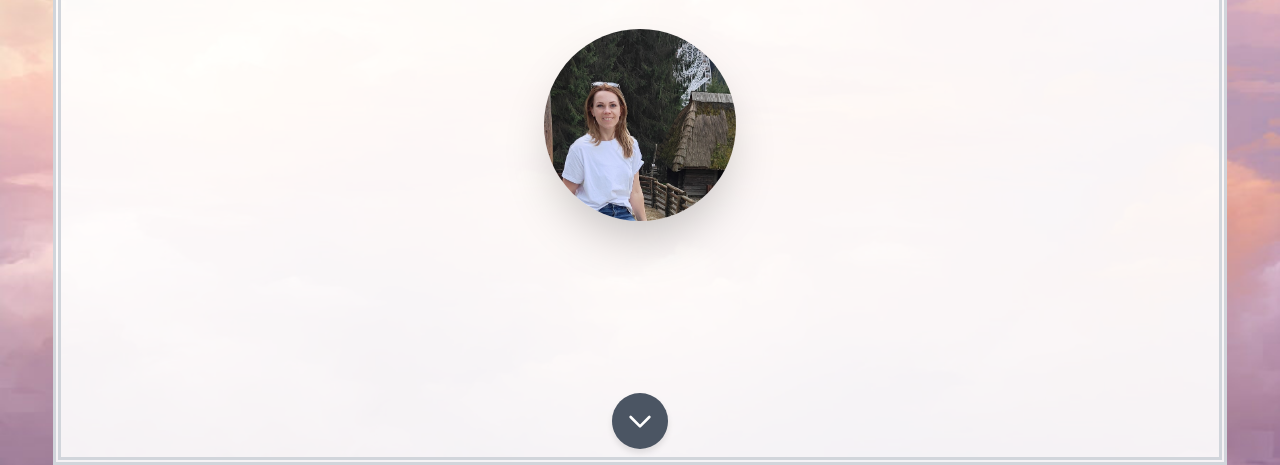
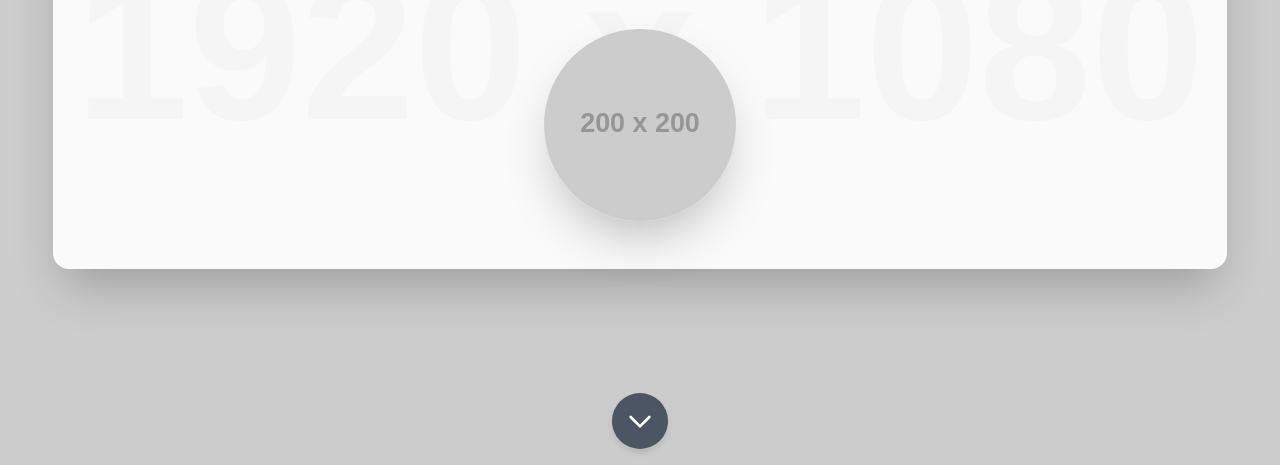
Before and after one commit to 91cossack-del/lili-birthday, a plain HTML site: page index.html in a window 1280 px wide. Shown: the part 335-800 px from the top of the page. Drawn offline with nearby package versions, Linux system fonts and the light colour scheme; placeholder pictures from the web are drawn by us; a web font is replaced by a local one.

Commit message:
Uploaded files

```diff
--- a/index.html
+++ b/index.html
@@ -12,21 +12,13 @@
     <!-- Підключення Google Fonts: Cinzel Decorative, Crimson Text, Open Sans, Playfair Display, Roboto -->
     <link href="https://fonts.googleapis.com/css2?family=Cinzel+Decorative:wght@900&family=Crimson+Text:ital,wght@0,400;0,600;0,700;1,400;1,600;1,700;1,900&family=Open+Sans:ital,wght@0,300..800;1,300..800&family=Playfair+Display:ital,wght@0,400..900;1,400..900&family=Roboto:ital,wght@0,100;0,300;0,400;0,500;0,700;0,900;1,100;1,300;1,400;1,500;1,700;1,900&display=swap" rel="stylesheet">
 
-    <!-- Підключення Tone.js для генерації звукового супроводу або завантаження аудіофайлів -->
+    <!-- Підключення Tone.js для завантаження аудіофайлів -->
     <script src="https://unpkg.com/tone@14.9.11/build/Tone.js"></script>
 
     <!-- Налаштування CSS для унікальних ефектів -->
     <style>
         /* Встановлення основних шрифтів */
         body { font-family: 'Open Sans', 'Roboto', sans-serif; }
-
-        /* Стилі для Page 1: Подвійне світло-сіре обрамлення */
-        .page-frame {
-            border: 8px double #D1D5DB; /* light gray (світло-сірий) */
-            box-sizing: border-box;
-            width: 100%;
-            height: 100%;
-        }
 
         /* Стилі для Page 3: Анімація тексту (пульсація) */
         @keyframes pulse-fade {
@@ -102,9 +94,10 @@
         let particleInterval;
         let animationTimeout;
 
-        // ЗМІНЕНО: Використовуємо Tone.Player для завантаження зовнішніх аудіофайлів
         let signalPlayer, celebrationPlayer;
-        let isMusic2Playing = false; // Використовується для контролю зациклення святкового треку
+        let isMusic2Playing = false;
+        let isSignalPlaying = false; // ЗМІНА: Прапорець для запобігання постійному перезапуску звуку
+
 
         // =========================================================
         // МАРКЕРИ ДЛЯ АКТИВІВ (ПОСИЛАННЯ НА ЗОБРАЖЕННЯ, ВІДЕО ТА АУДІО)
@@ -112,18 +105,17 @@
         // =========================================================
         const assets = {
             // --- ЗОБРАЖЕННЯ ТА ВІДЕО ---
-            img1: './img1.jpg', // Фон Сторінки 1
-            img2: './img2.jpg', // Центральне зображення Сторінки 1
-            img3: './img3.jpg', // Фон Сторінки 2 (Таймер)
-            img4: './img4.jpg', // Фон Сторінки 3 (Вітання)
-            video1: './video1.mp4', // Відео на Сторінці 4
+            img1: 'https://placehold.co/1920x1080/E0F2F1/14B8A6?text=ФОН-1', // Фон Сторінки 1
+            img2: 'https://placehold.co/200x200/F59E0B/FFFFFF?text=ЗОБРАЖЕННЯ-2', // Центральне зображення Сторінки 1
+            img3: 'https://placehold.co/1920x1080/FCE7F6/EC4899?text=ФОН-2', // Фон Сторінки 2 (Таймер)
+            img4: 'https://placehold.co/1920x1080/D1FAE5/059669?text=ФОН-3', // Фон Сторінки 3 (Вітання)
 
-            // --- АУДІО ТРЕКИ (ПОТРІБНО ЗМІНИТИ) ---
-            // 1. Аудіо для сигналу таймера (Сторінка 2). Повинен бути короткий файл (.mp3, .wav).
-            signalAudio: './music1.mp3',
+            // ЗМІНА: Використання формату прямого завантаження з Google Drive
+            video1: 'https://drive.google.com/uc?export=download&id={https://drive.google.com/file/d/1HNfPR-QG88B5zwIe2YUCFhJKwy1AfbmJ/view}',
 
-            // 2. Аудіо для святкової музики (Сторінка 3). Повинен бути довгий, зациклений трек.
-            celebrationAudio: './music2.mp3',
+            // --- АУДІО ТРЕКИ ---
+            signalAudio: 'ВАШ_URL_ДЛЯ_СИГНАЛЬНОГО_АУДІО.mp3',
+            celebrationAudio: 'ВАШ_URL_ДЛЯ_СВЯТКОВОЇ_МУЗИКИ.mp3',
         };
         // =========================================================
 
@@ -134,8 +126,6 @@
         async function initAudio() {
             // Важливо: запускаємо аудіоконтекст лише після взаємодії з користувачем
             await Tone.start();
-
-            // Ініціалізація плеєрів Tone.Player, які завантажують файли з URL:
 
             // 1. Плеєр для Сигналу (короткий звук, не зациклений)
             signalPlayer = new Tone.Player({
@@ -157,9 +147,15 @@
         }
 
         function playMusic1() {
+            // ЗМІНА: Запобігаємо постійному перезапуску. Відтворюємо лише 1 раз.
+            if (isSignalPlaying) return;
+
             if (signalPlayer && Tone.context.state === 'running' && signalPlayer.loaded) {
                 // Відтворення короткого звукового файлу з початку
                 signalPlayer.start(Tone.now(), 0);
+                isSignalPlaying = true; // Встановлюємо прапорець, що сигнал вже пролунав
+            } else if (!signalPlayer.loaded) {
+                console.warn("Попередження: Сигнальний аудіофайл ще не завантажено або URL-адреса недійсна.");
             }
         }
 
@@ -184,6 +180,7 @@
                 celebrationPlayer.dispose();
             }
             isMusic2Playing = false;
+            isSignalPlaying = false; // ЗМІНА: Скидаємо прапорець
             initAudio(); // Ініціалізувати для наступного використання
         }
 
@@ -240,7 +237,7 @@
                 // За 10 секунд до 12:00
                 page2.style.backgroundColor = '#FFFDD0'; // Кремовий фон
                 timerEl.classList.add('timer-blinking');
-                playMusic1(); // Звуковий супровід (тепер ваш аудіофайл)
+                playMusic1(); // ЗМІНА: Тепер викликається лише 1 раз завдяки прапорцю isSignalPlaying
             } else if (totalSeconds <= 0) {
                 // О 12:00 - Перехід на сторінку 3
                 clearInterval(timerInterval);
@@ -250,6 +247,7 @@
                 // Нормальний стан
                 page2.style.backgroundColor = 'transparent';
                 timerEl.classList.remove('timer-blinking');
+                isSignalPlaying = false; // ЗМІНА: Скидаємо прапорець, якщо таймер більше 10 секунд
             }
         }
 
@@ -386,7 +384,10 @@
 
             // Базовий адаптивний стиль для усіх сторінок
             const baseClasses = "flex flex-col items-center justify-center h-full w-full bg-cover bg-center transition-colors duration-500 relative";
-            const frameClass = "page-frame p-4 sm:p-8 flex flex-col items-center justify-center";
+
+            // Клас для контейнера контенту (прибрано подвійне обрамлення)
+            const frameClass = "p-4 sm:p-8 flex flex-col items-center justify-center rounded-2xl shadow-2xl bg-white/90";
+
             const navArrow = (targetPage, direction = 'down') => `
                 <button onclick="navigateTo(${targetPage})"
                         class="touch-target absolute bottom-4 ${direction === 'down' ? 'rotate-0' : 'rotate-180'} bg-gray-600 text-white hover:bg-gray-800 transition duration-300">
@@ -400,7 +401,8 @@
                 case 1:
                     content = `
                         <div id="page-1-content" class="${baseClasses}" style="background-image: url('${assets.img1}')">
-                            <div class="${frameClass} w-11/12 h-11/12 bg-white/90">
+                            <!-- Застосовуємо новий клас без рамки -->
+                            <div class="w-11/12 h-11/12 ${frameClass}">
                                 <div class="text-center p-4">
                                     <!-- Напис 1 -->
                                     <h1 style="font-family: 'Cinzel Decorative', serif; color: #3333ff;"
@@ -427,7 +429,7 @@
                     startTimer(); // Запуск таймера
                     content = `
                         <div id="page-2-content" class="${baseClasses} transition-all duration-1000" style="background-image: url('${assets.img3}')">
-                            <div class="${frameClass} w-11/12 h-11/12 bg-white/90 p-12">
+                            <div class="w-11/12 h-11/12 ${frameClass} p-12">
                                 <h2 class="text-3xl font-bold mb-8 text-gray-800">Залишилося до 12:00 (Київ)</h2>
                                 <!-- Таймер -->
                                 <div id="timer-display"
@@ -496,11 +498,12 @@
                 case 4:
                     content = `
                         <div id="page-4-content" class="${baseClasses} bg-gray-200">
-                            <div class="${frameClass} w-11/12 h-11/12 bg-white/90 p-4 sm:p-8">
+                            <div class="w-11/12 h-11/12 ${frameClass} p-4 sm:p-8">
                                 <h2 class="text-3xl sm:text-4xl font-bold mb-8 text-gray-700">Відеосупровід</h2>
                                 <!-- Відео -->
                                 <div class="w-full max-w-2xl aspect-video bg-gray-700 rounded-lg shadow-xl overflow-hidden">
                                     <video id="video-player" controls autoplay muted playsinline class="w-full h-full object-cover">
+                                        <!-- ЗМІНА: Використовуємо URL-адресу з Google Drive -->
                                         <source src="${assets.video1}" type="video/mp4">
                                         Ваш браузер не підтримує тег video.
                                     </video>
```
